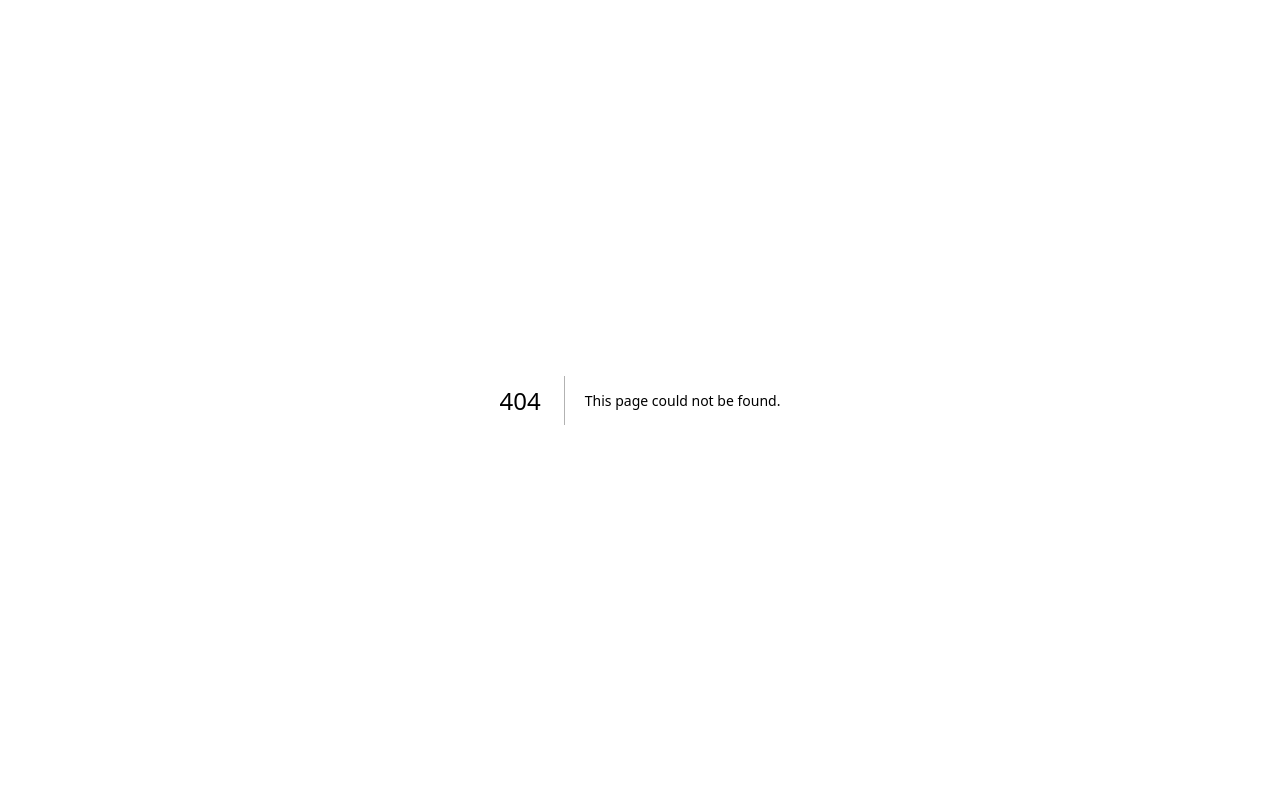
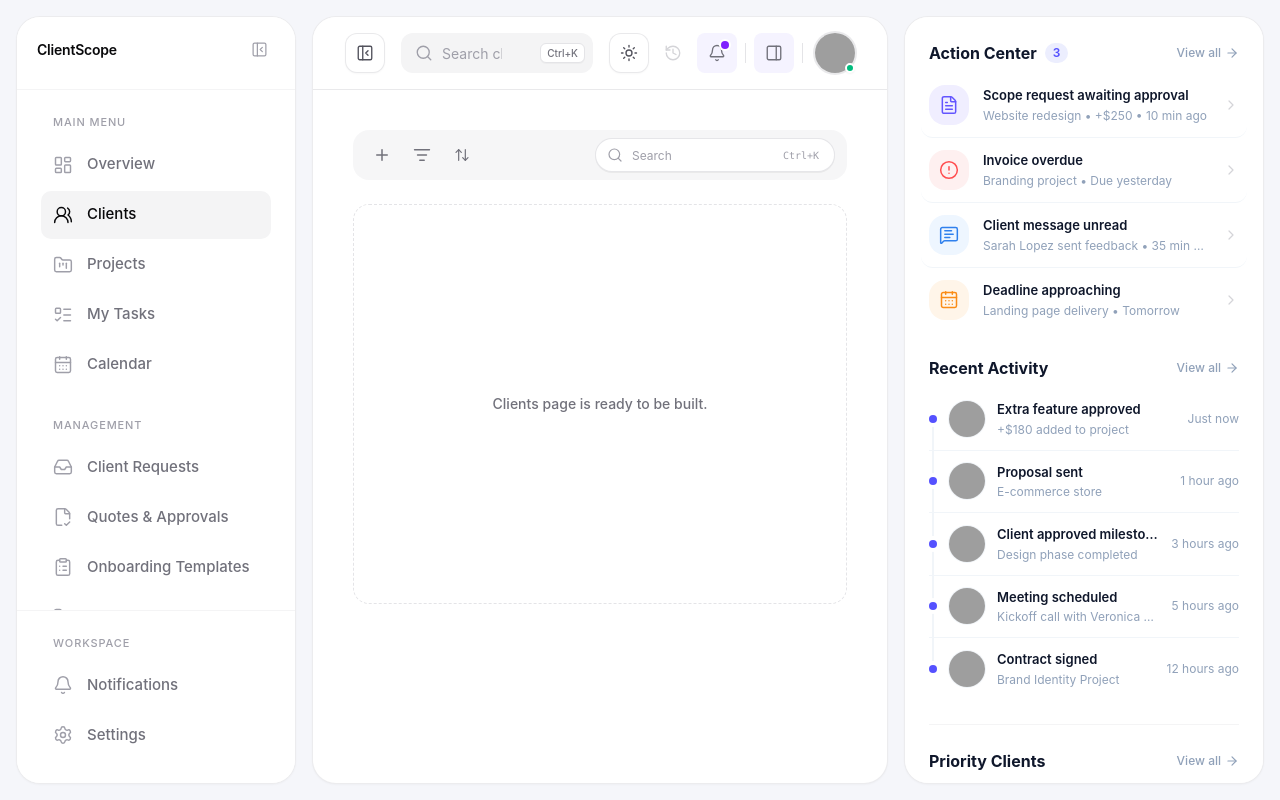
Before and after one commit to yassinebenkacem123/clientScope, a Next.js app: page /dashboard/clients in a window 1280 px wide. Before the commit this address had no page. Built offline with nearby package versions, Linux system fonts and the light colour scheme; grey boxes are pictures that could not be loaded.

Commit message:
client search component have been added

```diff
--- /dev/null
+++ b/src/app/dashboard/clients/page.tsx
@@ -0,0 +1,25 @@
+import type { Metadata } from "next";
+import { ClientsSearchBar } from "@/components/dashboard/clients/clients-search-bar";
+
+export const metadata: Metadata = {
+  title: "Clients | ClientScope",
+  description: "Client directory, contacts, and associated projects",
+};
+
+export default function ClientsPage() {
+  return (
+    <section aria-labelledby="clients-heading" className="space-y-6">
+
+
+      {/* Toolbar / Search Component */}
+      <ClientsSearchBar />
+
+      {/* Empty State placeholder */}
+      <div className="flex min-h-100 flex-col items-center justify-center rounded-2xl border border-dashed border-zinc-200 p-8 text-center dark:border-zinc-800">
+        <p className="text-sm font-medium text-zinc-500 dark:text-zinc-400">
+          Clients page is ready to be built.
+        </p>
+      </div>
+    </section>
+  );
+}
--- /dev/null
+++ b/src/components/dashboard/clients/clients-search-bar.tsx
@@ -0,0 +1,139 @@
+"use client";
+
+import { useEffect, useRef, useState } from "react";
+import { ArrowUpDown, ListFilter, Plus, Search, X } from "lucide-react";
+
+type ClientsSearchBarProps = {
+  value?: string;
+  onChange?: (value: string) => void;
+  onAddClick?: () => void;
+  onFilterClick?: () => void;
+  onSortClick?: () => void;
+  placeholder?: string;
+  className?: string;
+};
+
+const iconButtonClassName =
+  "grid size-8.5 place-items-center rounded-xl text-zinc-500 transition-colors hover:bg-white hover:text-zinc-900 hover:shadow-xs focus-visible:outline-none focus-visible:ring-2 focus-visible:ring-zinc-950/20 active:scale-95 dark:text-zinc-400 dark:hover:bg-zinc-800 dark:hover:text-zinc-100 dark:focus-visible:ring-zinc-300/30";
+
+export function ClientsSearchBar({
+  value: controlledValue,
+  onChange,
+  onAddClick,
+  onFilterClick,
+  onSortClick,
+  placeholder = "Search",
+  className = "",
+}: ClientsSearchBarProps) {
+  const [internalValue, setInternalValue] = useState("");
+  const inputRef = useRef<HTMLInputElement>(null);
+  const [shortcutText, setShortcutText] = useState("⌘K");
+
+  const query = controlledValue !== undefined ? controlledValue : internalValue;
+
+  useEffect(() => {
+    const isMac = typeof window !== "undefined" && /Mac|iPhone|iPad|iPod/.test(navigator.userAgent);
+    setShortcutText(isMac ? "⌘K" : "Ctrl+K");
+
+    function handleKeyDown(event: KeyboardEvent) {
+      if (
+        (event.key.toLowerCase() === "k" && (event.metaKey || event.ctrlKey)) ||
+        (event.key === "/" && document.activeElement?.tagName !== "INPUT" && document.activeElement?.tagName !== "TEXTAREA")
+      ) {
+        event.preventDefault();
+        inputRef.current?.focus();
+      }
+    }
+
+    window.addEventListener("keydown", handleKeyDown);
+    return () => window.removeEventListener("keydown", handleKeyDown);
+  }, []);
+
+  function handleInputChange(newValue: string) {
+    if (controlledValue === undefined) {
+      setInternalValue(newValue);
+    }
+    onChange?.(newValue);
+  }
+
+  function handleClear() {
+    handleInputChange("");
+    inputRef.current?.focus();
+  }
+
+  return (
+    <div
+      role="toolbar"
+      aria-label="Client filters and search"
+      className={`flex items-center justify-between gap-3 rounded-2xl bg-zinc-100/80 px-2 py-1.5 transition-colors sm:px-3 sm:py-2 dark:bg-zinc-800/40 ${className}`}
+    >
+      {/* Left Action Buttons: Add (+), Filter (≡), Sort (⇅) */}
+      <div className="flex items-center gap-1 sm:gap-1.5">
+        <button
+          type="button"
+          onClick={onAddClick}
+          aria-label="Add new client"
+          title="Add client"
+          className={iconButtonClassName}
+        >
+          <Plus aria-hidden="true" className="size-4.5" strokeWidth={2} />
+        </button>
+
+        <button
+          type="button"
+          onClick={onFilterClick}
+          aria-label="Filter clients"
+          title="Filter clients"
+          className={iconButtonClassName}
+        >
+          <ListFilter aria-hidden="true" className="size-4.5" strokeWidth={1.8} />
+        </button>
+
+        <button
+          type="button"
+          onClick={onSortClick}
+          aria-label="Sort clients"
+          title="Sort clients"
+          className={iconButtonClassName}
+        >
+          <ArrowUpDown aria-hidden="true" className="size-4" strokeWidth={1.8} />
+        </button>
+      </div>
+
+      {/* Right Search Input Pill */}
+      <div className="relative flex items-center">
+        <div className="relative flex items-center">
+          <Search
+            aria-hidden="true"
+            className="pointer-events-none absolute left-3 size-4 text-zinc-400 transition-colors dark:text-zinc-500"
+            strokeWidth={1.8}
+          />
+          <input
+            ref={inputRef}
+            type="search"
+            value={query}
+            onChange={(e) => handleInputChange(e.target.value)}
+            placeholder={placeholder}
+            aria-label="Search clients"
+            className="h-8.5 w-48 rounded-full border border-zinc-200/90 bg-white py-1.5 pl-9 pr-14 text-xs font-normal text-slate-900 shadow-2xs outline-none transition-all placeholder:text-zinc-400 hover:border-zinc-300 focus:border-zinc-400 focus:ring-2 focus:ring-zinc-950/5 dark:border-zinc-700/80 dark:bg-zinc-900 dark:text-zinc-100 dark:placeholder:text-zinc-500 dark:hover:border-zinc-600 dark:focus:border-zinc-500 sm:w-60"
+          />
+
+          {query ? (
+            <button
+              type="button"
+              onClick={handleClear}
+              aria-label="Clear search"
+              className="absolute right-2.5 grid size-4 place-items-center rounded-full text-zinc-400 hover:text-zinc-600 dark:text-zinc-500 dark:hover:text-zinc-300"
+            >
+              <X aria-hidden="true" className="size-3" strokeWidth={2} />
+            </button>
+          ) : (
+            <kbd className="pointer-events-none absolute right-2.5 hidden select-none rounded px-1.5 py-0.5 text-[10px] font-medium text-zinc-400 dark:text-zinc-500 sm:inline-block">
+              {shortcutText}
+            </kbd>
+          )}
+        </div>
+      </div>
+    </div>
+  );
+}
```
